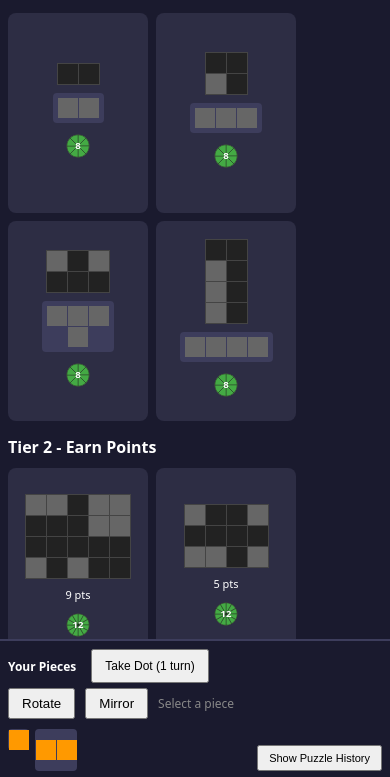
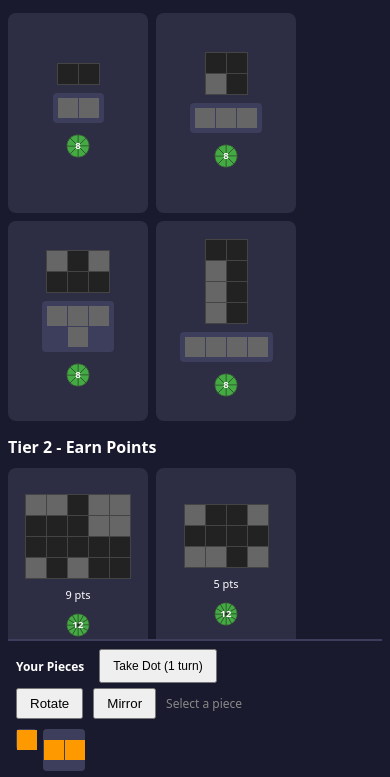
Before and after one commit to sjlevin/Polyomino-Puzzle, a plain HTML site: page index.html in a window 390 px wide. Shown: the part 65-842 px from the top of the page. Drawn offline with Linux system fonts and the light colour scheme.

Commit message:
Fix rotate/mirror buttons, use sticky positioning
- Buttons work without selecting a piece first
- Use position:sticky so pieces stay below content on large screens
- Sticks to bottom when scrolling, but doesn't create empty space

```diff
--- a/game.js
+++ b/game.js
@@ -719,17 +719,13 @@ document.getElementById('take-dot').addEventListener('click', () => {
 });
 
 document.getElementById('rotate-btn').addEventListener('click', () => {
-    if (selectedPiece) {
-        currentRotation = (currentRotation + 1) % 4;
-        render();
-    }
+    currentRotation = (currentRotation + 1) % 4;
+    render();
 });
 
 document.getElementById('mirror-btn').addEventListener('click', () => {
-    if (selectedPiece) {
-        currentMirror = !currentMirror;
-        render();
-    }
+    currentMirror = !currentMirror;
+    render();
 });
 
 document.getElementById('toggle-history').addEventListener('click', () => {
--- a/style.css
+++ b/style.css
@@ -12,10 +12,8 @@ body {
 h1, h2 { margin-bottom: 10px; }
 #puzzles { margin-bottom: 20px; }
 #pieces {
-    position: fixed;
+    position: sticky;
     bottom: 0;
-    left: 0;
-    right: 0;
     background: #1a1a2e;
     padding: 10px 20px;
     border-top: 2px solid #3d3d5c;
@@ -23,7 +21,6 @@ h1, h2 { margin-bottom: 10px; }
     max-height: 40vh;
     overflow-y: auto;
 }
-body { padding-bottom: 150px; }
 #puzzle-row, #piece-supply { display: flex; gap: 15px; flex-wrap: wrap; }
 .puzzle-row { display: flex; gap: 15px; margin-bottom: 15px; min-height: 300px; align-items: flex-start; }
 #pieces h2 { display: flex; align-items: center; gap: 15px; }
@@ -71,7 +68,7 @@ body { padding-bottom: 150px; }
     .puzzle-grid { gap: 1px; padding: 1px; }
     .piece-grid .cell { width: 16px; height: 16px; }
     .puzzle-row { flex-wrap: wrap; height: auto; min-height: auto; gap: 8px; }
-    body { padding: 8px; padding-bottom: 140px; }
+    body { padding: 8px; }
     h1 { font-size: 1.3em; }
     h2 { font-size: 1em; }
     #score { font-size: 12px; }
@@ -81,8 +78,6 @@ body { padding-bottom: 150px; }
     #pieces h2 { font-size: 12px; margin-bottom: 5px; }
     #piece-supply { gap: 6px; }
     .piece { padding: 3px; }
-    #toggle-history { position: fixed; bottom: 8px; right: 8px; z-index: 101; font-size: 11px; }
-    #puzzle-history { margin-bottom: 150px; }
 }
 .puzzle-grid .cell.empty { background: #222; }
 .puzzle-grid .cell.filled { background: #f90; }
```
